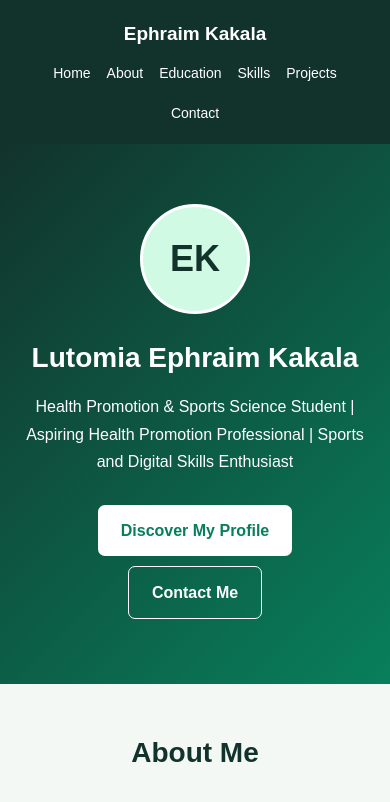
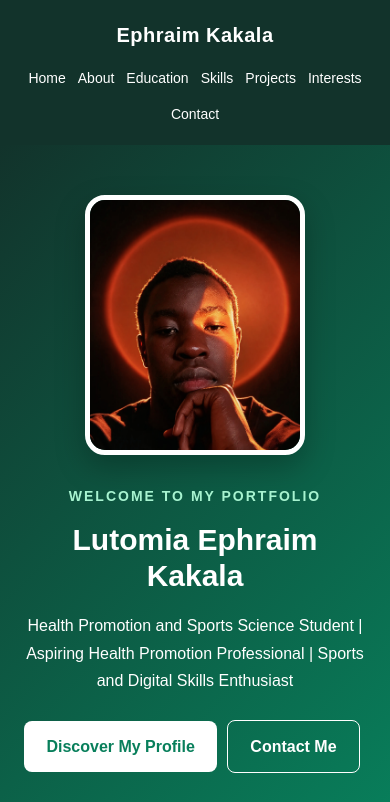
Before and after one commit to E-127/Portfolio-, a plain HTML site: page index.html in a window 390 px wide. Shown: the top 802 px of the page. Drawn offline with Linux system fonts and the light colour scheme.

Commit message:
Update index.html

```diff
--- a/index.html
+++ b/index.html
@@ -1,10 +1,12 @@
+
 <!DOCTYPE html>
 <html lang="en">
 <head>
     <meta charset="UTF-8">
     <meta name="viewport" content="width=device-width, initial-scale=1.0">
     <meta name="description" content="Personal portfolio of Lutomia Ephraim Kakala, a Health Promotion and Sports Science student at MMUST.">
-    <title>Lutomia Ephraim Kakala | Portfolio</title>
+
+    <title>Lutomia Ephraim Kakala | Personal Portfolio</title>
 
     <style>
         :root {
@@ -29,6 +31,7 @@
             line-height: 1.7;
         }
 
+        /* HEADER AND NAVIGATION */
         header {
             background: var(--dark);
             color: white;
@@ -37,12 +40,13 @@
             justify-content: space-between;
             align-items: center;
             flex-wrap: wrap;
-            gap: 12px;
+            gap: 15px;
         }
 
         .logo {
-            font-size: 19px;
+            font-size: 20px;
             font-weight: bold;
+            letter-spacing: 0.5px;
         }
 
         nav {
@@ -55,52 +59,88 @@
             color: white;
             text-decoration: none;
             font-size: 14px;
+            transition: color 0.3s ease;
         }
 
         nav a:hover {
             color: #6ee7b7;
         }
 
+        /* HOME SECTION */
         .hero {
             background: linear-gradient(135deg, #12332b, #087f5b);
             color: white;
-            padding: 85px 7%;
-            text-align: center;
+            padding: 75px 7%;
+            overflow: hidden;
         }
 
-        .avatar {
-            width: 110px;
-            height: 110px;
-            border: 3px solid white;
-            border-radius: 50%;
-            background: #d1fae5;
-            color: var(--dark);
-            display: grid;
-            place-items: center;
-            font-size: 36px;
+        .hero-content {
+            max-width: 1100px;
+            margin: auto;
+            display: flex;
+            align-items: center;
+            justify-content: center;
+            gap: 55px;
+        }
+
+        /* PROFILE PICTURE STYLING */
+        .profile-picture {
+            display: block;
+            width: 260px;
+            height: 310px;
+            object-fit: cover;
+            object-position: center;
+            border: 5px solid white;
+            border-radius: 24px;
+            box-shadow: 0 12px 30px rgba(0, 0, 0, 0.25);
+            flex-shrink: 0;
+            transition: transform 0.3s ease,
+                        box-shadow 0.3s ease;
+        }
+
+        .profile-picture:hover {
+            transform: scale(1.03);
+            box-shadow: 0 18px 38px rgba(0, 0, 0, 0.3);
+        }
+
+        .hero-text {
+            max-width: 600px;
+        }
+
+        .subtitle {
+            color: #a7f3d0;
+            font-size: 14px;
             font-weight: bold;
-            margin: 0 auto 20px;
+            letter-spacing: 2px;
         }
 
         .hero h1 {
-            font-size: clamp(28px, 5vw, 45px);
-            margin-bottom: 12px;
+            font-size: clamp(30px, 5vw, 46px);
+            line-height: 1.2;
+            margin: 14px 0 18px;
         }
 
-        .hero p {
-            max-width: 650px;
-            margin: 0 auto 25px;
+        .hero-text > p:not(.subtitle) {
+            margin-bottom: 20px;
         }
 
+        /* BUTTONS */
         .btn {
             display: inline-block;
             background: white;
             color: var(--primary);
-            padding: 12px 23px;
-            border-radius: 7px;
+            padding: 12px 22px;
+            border-radius: 8px;
             text-decoration: none;
             font-weight: bold;
-            margin: 5px;
+            margin: 6px 6px 6px 0;
+            transition: transform 0.3s ease,
+                        background 0.3s ease;
+        }
+
+        .btn:hover {
+            transform: translateY(-3px);
+            background: #d1fae5;
         }
 
         .btn-outline {
@@ -109,6 +149,12 @@
             border: 1px solid white;
         }
 
+        .btn-outline:hover {
+            background: white;
+            color: var(--primary);
+        }
+
+        /* GENERAL SECTIONS */
         section {
             padding: 60px 7%;
             scroll-margin-top: 20px;
@@ -117,8 +163,8 @@
         section h2 {
             color: var(--dark);
             text-align: center;
-            font-size: 28px;
-            margin-bottom: 28px;
+            font-size: 29px;
+            margin-bottom: 30px;
         }
 
         .about {
@@ -127,17 +173,32 @@
             text-align: center;
         }
 
+        .about p {
+            margin-bottom: 15px;
+        }
+
+        /* CARDS AND GRID */
         .grid {
             display: grid;
-            grid-template-columns: repeat(auto-fit, minmax(220px, 1fr));
-            gap: 20px;
+            grid-template-columns: repeat(
+                auto-fit,
+                minmax(220px, 1fr)
+            );
+            gap: 22px;
         }
 
         .card {
             background: var(--white);
             padding: 25px;
-            border-radius: 12px;
-            box-shadow: 0 4px 15px rgba(0,0,0,0.06);
+            border-radius: 14px;
+            box-shadow: 0 4px 16px rgba(0, 0, 0, 0.06);
+            transition: transform 0.3s ease,
+                        box-shadow 0.3s ease;
+        }
+
+        .card:hover {
+            transform: translateY(-5px);
+            box-shadow: 0 10px 25px rgba(0, 0, 0, 0.1);
         }
 
         .card h3 {
@@ -145,30 +206,32 @@
             margin-bottom: 10px;
         }
 
-        .card ul {
-            padding-left: 20px;
-        }
-
         .education {
             max-width: 750px;
             margin: auto;
         }
 
+        /* CONTACT SECTION */
         .contact {
             text-align: center;
             background: #e4f3eb;
         }
 
         .contact p {
-            margin: 10px 0;
+            margin: 12px 0;
             overflow-wrap: anywhere;
         }
 
-        .contact a {
+        .contact a:not(.btn) {
             color: var(--primary);
             text-decoration: none;
         }
 
+        .contact a:not(.btn):hover {
+            text-decoration: underline;
+        }
+
+        /* FOOTER */
         footer {
             background: var(--dark);
             color: white;
@@ -177,22 +240,68 @@
             font-size: 14px;
         }
 
-        @media (max-width: 600px) {
+        footer p {
+            margin: 5px 0;
+        }
+
+        /* MOBILE RESPONSIVE DESIGN */
+        @media (max-width: 700px) {
             header {
                 justify-content: center;
                 text-align: center;
+                padding: 18px 5%;
             }
 
             nav {
                 justify-content: center;
+                gap: 12px;
             }
 
             .hero {
-                padding: 60px 6%;
+                padding: 50px 6%;
+            }
+
+            .hero-content {
+                flex-direction: column;
+                text-align: center;
+                gap: 30px;
+            }
+
+            .profile-picture {
+                width: 220px;
+                height: 260px;
+                border-radius: 20px;
+            }
+
+            .hero-text {
+                width: 100%;
             }
 
             section {
                 padding: 45px 6%;
+            }
+
+            section h2 {
+                font-size: 25px;
+            }
+        }
+
+        @media (max-width: 380px) {
+            .profile-picture {
+                width: 190px;
+                height: 230px;
+            }
+
+            nav {
+                gap: 10px;
+            }
+
+            nav a {
+                font-size: 13px;
+            }
+
+            .btn {
+                padding: 10px 15px;
             }
         }
     </style>
@@ -200,6 +309,7 @@
 
 <body>
 
+    <!-- WEBSITE HEADER -->
     <header>
         <div class="logo">Ephraim Kakala</div>
 
@@ -209,26 +319,49 @@
             <a href="#education">Education</a>
             <a href="#skills">Skills</a>
             <a href="#projects">Projects</a>
+            <a href="#interests">Interests</a>
             <a href="#contact">Contact</a>
         </nav>
     </header>
 
     <main>
+
+        <!-- HOME SECTION WITH YOUR PICTURE -->
         <section class="hero" id="home">
-        <div class="avatar">EK</div>
+            <div class="hero-content">
+
+                <img
+                    src="./lv_0_20261008234356.jpg"
+                    alt="Portrait of Lutomia Ephraim Kakala"
+                    class="profile-picture"
+                    width="260"
+                    height="310"
+                >
+
+                <div class="hero-text">
+                    <p class="subtitle">WELCOME TO MY PORTFOLIO</p>
 
                     <h1>Lutomia Ephraim Kakala</h1>
 
                     <p>
-            Health Promotion & Sports Science Student |
+                        Health Promotion and Sports Science Student |
                         Aspiring Health Promotion Professional |
                         Sports and Digital Skills Enthusiast
                     </p>
 
-        <a href="#about" class="btn">Discover My Profile</a>
-        <a href="#contact" class="btn btn-outline">Contact Me</a>
+                    <a href="#about" class="btn">
+                        Discover My Profile
+                    </a>
+
+                    <a href="#contact" class="btn btn-outline">
+                        Contact Me
+                    </a>
+                </div>
+
+            </div>
         </section>
 
+        <!-- ABOUT ME -->
         <section id="about">
             <h2>About Me</h2>
 
@@ -255,66 +388,92 @@
             </div>
         </section>
 
+        <!-- EDUCATION -->
         <section id="education">
             <h2>Education</h2>
 
             <div class="education card">
-            <h3>Masinde Muliro University of Science and Technology</h3>
+                <h3>
+                    Masinde Muliro University of Science and Technology
+                </h3>
 
-            <p><strong>Qualification:</strong> Bachelor of Science
-                in Health Promotion and Sports Science</p>
+                <p>
+                    <strong>Qualification:</strong>
+                    Bachelor of Science in Health Promotion and Sports Science
+                </p>
 
-            <p><strong>Location:</strong> Kakamega, Kenya</p>
+                <p>
+                    <strong>Location:</strong> Kakamega, Kenya
+                </p>
 
-            <p><strong>Study period:</strong> To be updated</p>
+                <p>
+                    <strong>Study period:</strong> To be updated
+                </p>
             </div>
         </section>
 
+        <!-- SKILLS -->
         <section id="skills">
             <h2>My Skills</h2>
 
             <div class="grid">
+
                 <div class="card">
                     <h3>💻 Computer Literacy</h3>
-                <p>Basic computer applications and digital learning.</p>
+                    <p>
+                        Basic computer applications and digital learning.
+                    </p>
                 </div>
 
                 <div class="card">
                     <h3>🗣️ Communication</h3>
-                <p>Sharing information clearly and respectfully.</p>
+                    <p>
+                        Sharing information clearly and respectfully.
+                    </p>
                 </div>
 
                 <div class="card">
                     <h3>🤝 Teamwork</h3>
-                <p>Collaborating with others towards common goals.</p>
+                    <p>
+                        Collaborating with others towards common goals.
+                    </p>
                 </div>
 
                 <div class="card">
                     <h3>🧠 Problem-Solving</h3>
-                <p>Identifying challenges and seeking practical solutions.</p>
+                    <p>
+                        Identifying challenges and seeking practical solutions.
+                    </p>
                 </div>
 
                 <div class="card">
                     <h3>🌱 Adaptability</h3>
-                <p>Willingness to learn, improve and adjust to new challenges.</p>
+                    <p>
+                        Willingness to learn, improve and adjust to new challenges.
+                    </p>
                 </div>
 
                 <div class="card">
                     <h3>💚 Health Promotion</h3>
-                <p>Interest in health education and community well-being.</p>
+                    <p>
+                        Interest in health education and community well-being.
+                    </p>
                 </div>
+
             </div>
         </section>
 
+        <!-- PROJECTS -->
         <section id="projects">
             <h2>Projects & Practical Learning</h2>
 
             <div class="grid">
+
                 <div class="card">
                     <h3>Project Learning</h3>
                     <p>
                         Participated in project-based learning activities.
-                    Specific project details and outcomes will be added
+                        Specific project details and outcomes can be added
                         as they become available.
                     </p>
                 </div>
@@ -334,34 +493,49 @@
                         sports science and physical well-being.
                     </p>
                 </div>
+
             </div>
         </section>
 
+        <!-- CAREER INTERESTS -->
         <section id="interests">
             <h2>Career Interests</h2>
 
             <div class="grid">
+
                 <div class="card">
                     <h3>Health Promotion</h3>
-                <p>Health education, prevention and healthier communities.</p>
+                    <p>
+                        Health education, disease prevention and healthier
+                        communities.
+                    </p>
                 </div>
 
                 <div class="card">
                     <h3>Sports Science</h3>
-                <p>Physical activity, exercise and sports participation.</p>
+                    <p>
+                        Physical activity, exercise and sports participation.
+                    </p>
                 </div>
 
                 <div class="card">
                     <h3>Digital Engagement</h3>
-                <p>Using digital platforms to communicate and share information.</p>
+                    <p>
+                        Using digital platforms to communicate and share
+                        information.
+                    </p>
                 </div>
+
             </div>
         </section>
 
+        <!-- CONTACT -->
         <section id="contact" class="contact">
             <h2>Let's Connect</h2>
 
-        <p><strong>Location:</strong> Kakamega, Kenya</p>
+            <p>
+                <strong>Location:</strong> Kakamega, Kenya
+            </p>
 
             <p>
                 <strong>Email:</strong>
@@ -372,7 +546,9 @@
 
             <p>
                 <strong>Phone:</strong>
-            <a href="tel:+254111405008">+254 111 405008</a>
+                <a href="tel:+254111405008">
+                    +254 111 405008
+                </a>
             </p>
 
             <p>
@@ -380,19 +556,32 @@
                 practical experience in my areas of interest.
             </p>
 
-        <a class="btn"
+            <a
+                class="btn"
                 href="mailto:ephraimkakalalutomia@gmail.com?subject=Professional%20Opportunity">
                 Send Me an Email
             </a>
         </section>
+
     </main>
 
+    <!-- FOOTER -->
     <footer>
-    <p>&copy; <span id="year"></span> Lutomia Ephraim Kakala.</p>
-    <p>Personal Portfolio | Health Promotion • Sports Science • Digital Skills</p>
-    <p>Designed as part of digital skills development.</p>
+        <p>
+            &copy; <span id="year"></span> Lutomia Ephraim Kakala.
+        </p>
+
+        <p>
+            Personal Portfolio |
+            Health Promotion • Sports Science • Digital Skills
+        </p>
+
+        <p>
+            Designed as part of digital skills development.
+        </p>
     </footer>
 
+    <!-- AUTOMATIC CURRENT YEAR -->
     <script>
         document.getElementById("year").textContent =
             new Date().getFullYear();
```
Lines whose indentation alone changed are shown as unchanged.
